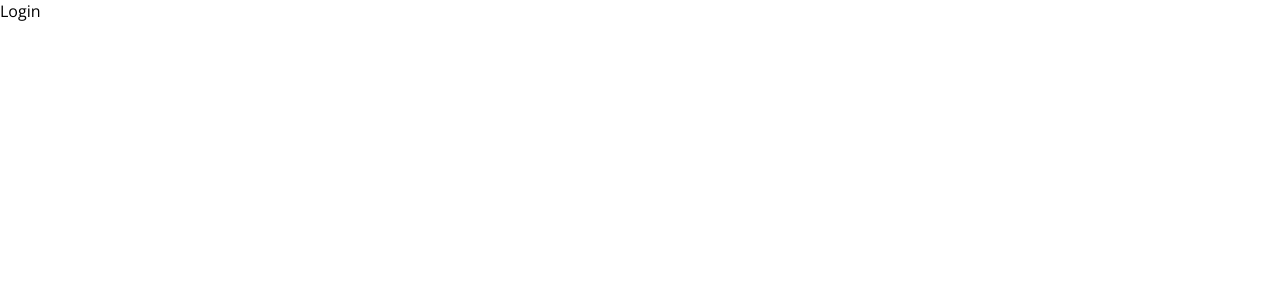
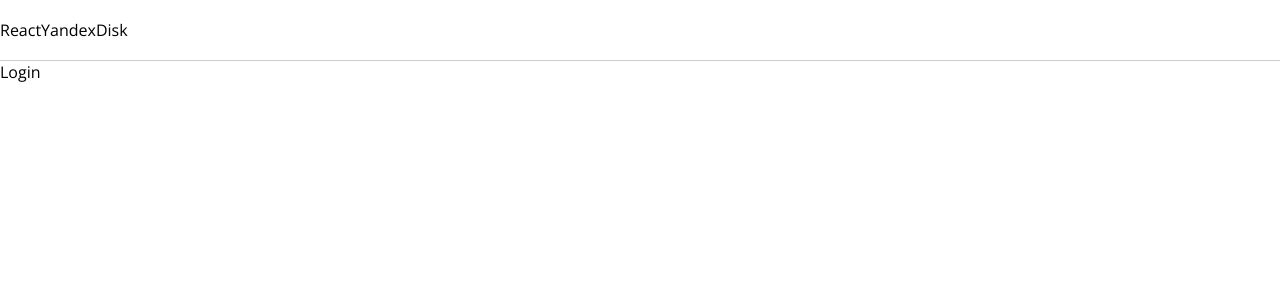
Before and after one commit to prikhodko-an/react-yandex-disk, a React (Create React App) app: page /login in a window 1280 px wide. Shown: the top 300 px of the page. Built offline with nearby package versions, Linux system fonts and the light colour scheme; the HTML template or start-up script is replaced by a standard one.

Commit message:
Add Header component

```diff
--- a/src/App.tsx
+++ b/src/App.tsx
@@ -1,17 +1,21 @@
 import React, { Component } from 'react';
 import { Route, Switch, Redirect } from 'react-router-dom';
 
+import Header from './components/Header';
 import Disk from './scenes/Disk';
 import Login from './scenes/Login';
 
 class App extends Component {
   render() {
     return (
-      <Switch>
-        <Route path="/login" component={Login} />
-        <Route path="/disk" component={Disk} />
-        <Redirect to="/login" />
-      </Switch>
+      <>
+        <Header />
+        <Switch>
+          <Route path="/login" component={Login} />
+          <Route path="/disk" component={Disk} />
+          <Redirect to="/login" />
+        </Switch>
+      </>
     );
   }
 }
--- /dev/null
+++ b/src/components/Header/index.module.scss
@@ -0,0 +1,8 @@
+.container {
+  height: 60px;
+
+  display: flex;
+  align-items: center;
+
+  border-bottom: 1px solid #ccc;
+}
--- /dev/null
+++ b/src/components/Header/index.tsx
@@ -0,0 +1,9 @@
+import React from 'react';
+
+import styles from './index.module.scss';
+
+const Header = () => (
+  <header className={styles.container}>ReactYandexDisk</header>
+);
+
+export default Header;
```
